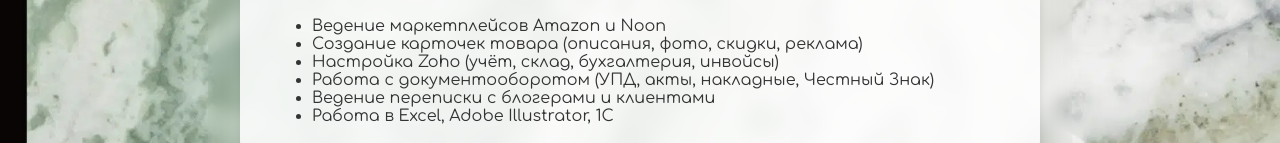
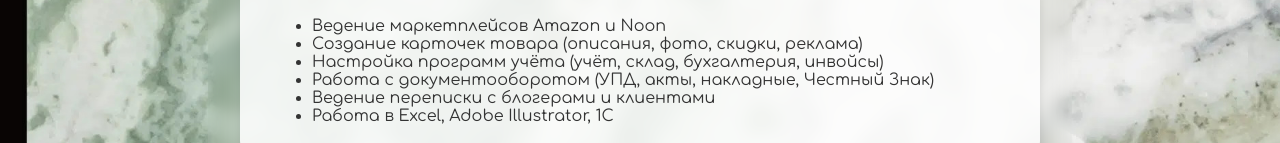
Before and after one commit to Universe-Alex/alexandra-site, a plain HTML site: page index.html in a window 1280 px wide. Shown: the part 827-970 px from the top of the page. Drawn offline with Linux system fonts and the light colour scheme.

Commit message:
Update index.html

```diff
--- a/index.html
+++ b/index.html
@@ -82,7 +82,7 @@
       <ul>
         <li>Ведение маркетплейсов Amazon и Noon</li>
         <li>Создание карточек товара (описания, фото, скидки, реклама)</li>
-        <li>Настройка Zoho (учёт, склад, бухгалтерия, инвойсы)</li>
+        <li>Настройка программ учёта (учёт, склад, бухгалтерия, инвойсы)</li>
         <li>Работа с документооборотом (УПД, акты, накладные, Честный Знак)</li>
         <li>Ведение переписки с блогерами и клиентами</li>
         <li>Работа в Excel, Adobe Illustrator, 1С</li>
```
